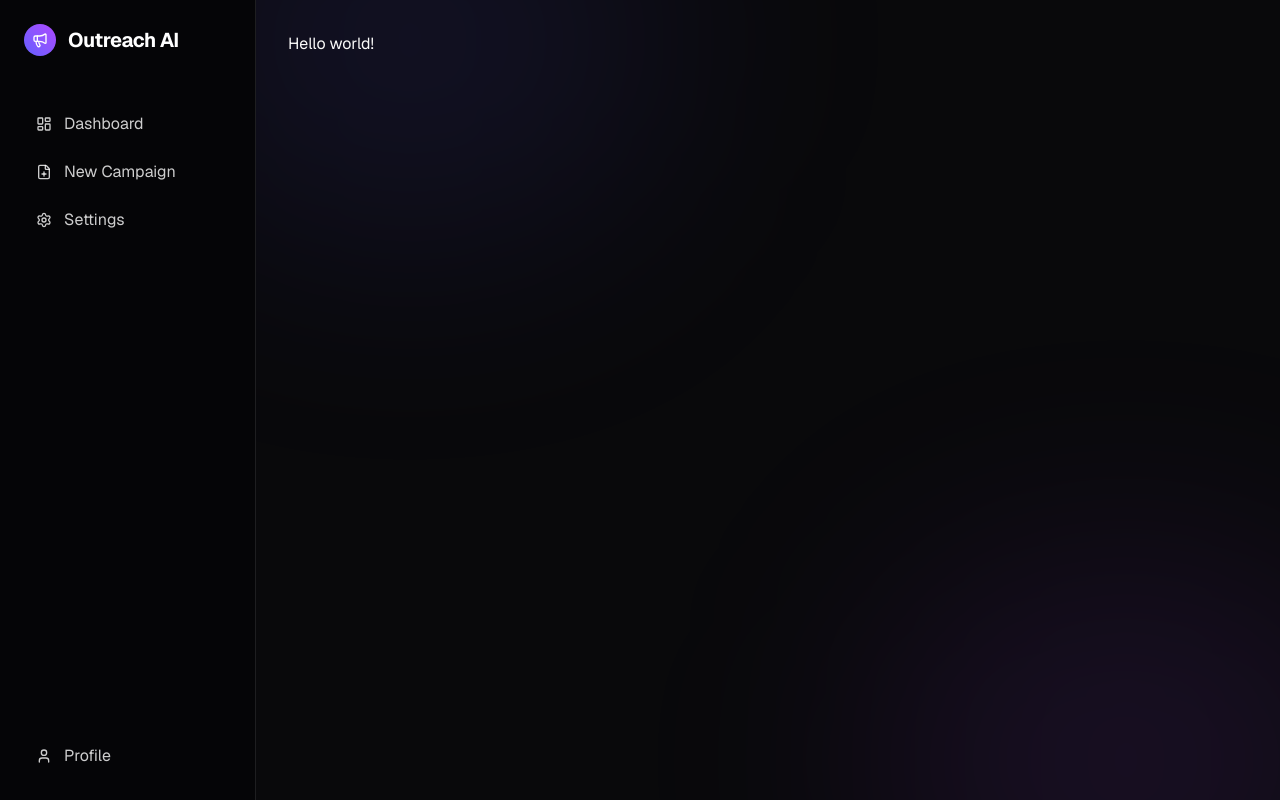
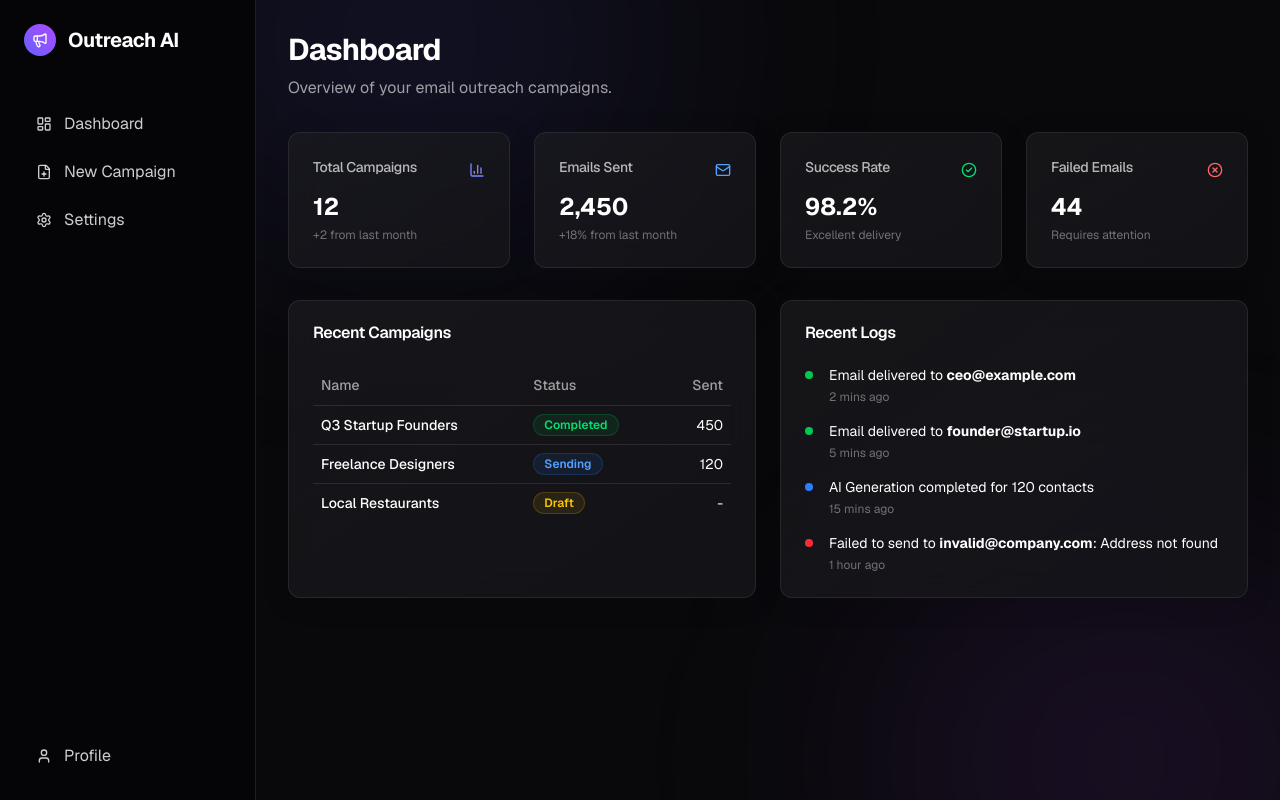
Before and after one commit to girishlade111/automatic-mail-sender-agent, a Next.js app in the folder frontend/: page / in a window 1280 px wide. Built offline with nearby package versions, Linux system fonts and the light colour scheme.

Commit message:
feat: create dashboard component with campaign statistics, status tables, and recent activity logs

```diff
--- a/frontend/src/app/page.tsx
+++ b/frontend/src/app/page.tsx
@@ -1,7 +1,132 @@
-export default function Home() {
+"use client"
+import { Card, CardContent, CardHeader, CardTitle } from "@/components/ui/card"
+import { Table, TableBody, TableCell, TableHead, TableHeader, TableRow } from "@/components/ui/table"
+import { Mail, CheckCircle2, XCircle, BarChart3 } from "lucide-react"
+
+export default function Dashboard() {
   return (
-    <main>
-      <div>Hello world!</div>
-    </main>
-  );
+    <div className="space-y-8 animate-in fade-in slide-in-from-bottom-4 duration-500">
+      <div>
+        <h1 className="text-3xl font-bold tracking-tight text-white mb-2">Dashboard</h1>
+        <p className="text-white/60">Overview of your email outreach campaigns.</p>
+      </div>
+
+      <div className="grid gap-6 md:grid-cols-2 lg:grid-cols-4">
+        <Card className="hover:border-indigo-500/30 transition-colors">
+          <CardHeader className="flex flex-row items-center justify-between pb-2">
+            <CardTitle className="text-sm font-medium text-white/70">Total Campaigns</CardTitle>
+            <BarChart3 className="h-4 w-4 text-indigo-400" />
+          </CardHeader>
+          <CardContent>
+            <div className="text-2xl font-bold">12</div>
+            <p className="text-xs text-white/40 mt-1">+2 from last month</p>
+          </CardContent>
+        </Card>
+        <Card className="hover:border-blue-500/30 transition-colors">
+          <CardHeader className="flex flex-row items-center justify-between pb-2">
+            <CardTitle className="text-sm font-medium text-white/70">Emails Sent</CardTitle>
+            <Mail className="h-4 w-4 text-blue-400" />
+          </CardHeader>
+          <CardContent>
+            <div className="text-2xl font-bold">2,450</div>
+            <p className="text-xs text-white/40 mt-1">+18% from last month</p>
+          </CardContent>
+        </Card>
+        <Card className="hover:border-green-500/30 transition-colors">
+          <CardHeader className="flex flex-row items-center justify-between pb-2">
+            <CardTitle className="text-sm font-medium text-white/70">Success Rate</CardTitle>
+            <CheckCircle2 className="h-4 w-4 text-green-400" />
+          </CardHeader>
+          <CardContent>
+            <div className="text-2xl font-bold">98.2%</div>
+            <p className="text-xs text-white/40 mt-1">Excellent delivery</p>
+          </CardContent>
+        </Card>
+        <Card className="hover:border-red-500/30 transition-colors">
+          <CardHeader className="flex flex-row items-center justify-between pb-2">
+            <CardTitle className="text-sm font-medium text-white/70">Failed Emails</CardTitle>
+            <XCircle className="h-4 w-4 text-red-400" />
+          </CardHeader>
+          <CardContent>
+            <div className="text-2xl font-bold">44</div>
+            <p className="text-xs text-white/40 mt-1">Requires attention</p>
+          </CardContent>
+        </Card>
+      </div>
+
+      <div className="grid gap-6 md:grid-cols-2">
+        <Card>
+          <CardHeader>
+            <CardTitle>Recent Campaigns</CardTitle>
+          </CardHeader>
+          <CardContent>
+            <Table>
+              <TableHeader>
+                <TableRow>
+                  <TableHead>Name</TableHead>
+                  <TableHead>Status</TableHead>
+                  <TableHead className="text-right">Sent</TableHead>
+                </TableRow>
+              </TableHeader>
+              <TableBody>
+                <TableRow>
+                  <TableCell className="font-medium">Q3 Startup Founders</TableCell>
+                  <TableCell><span className="inline-flex items-center rounded-full border border-green-500/20 bg-green-500/10 px-2.5 py-0.5 text-xs font-semibold text-green-400">Completed</span></TableCell>
+                  <TableCell className="text-right">450</TableCell>
+                </TableRow>
+                <TableRow>
+                  <TableCell className="font-medium">Freelance Designers</TableCell>
+                  <TableCell><span className="inline-flex items-center rounded-full border border-blue-500/20 bg-blue-500/10 px-2.5 py-0.5 text-xs font-semibold text-blue-400">Sending</span></TableCell>
+                  <TableCell className="text-right">120</TableCell>
+                </TableRow>
+                <TableRow>
+                  <TableCell className="font-medium">Local Restaurants</TableCell>
+                  <TableCell><span className="inline-flex items-center rounded-full border border-yellow-500/20 bg-yellow-500/10 px-2.5 py-0.5 text-xs font-semibold text-yellow-400">Draft</span></TableCell>
+                  <TableCell className="text-right">-</TableCell>
+                </TableRow>
+              </TableBody>
+            </Table>
+          </CardContent>
+        </Card>
+
+        <Card>
+          <CardHeader>
+            <CardTitle>Recent Logs</CardTitle>
+          </CardHeader>
+          <CardContent>
+            <div className="space-y-4">
+              <div className="flex items-start gap-4 text-sm">
+                <div className="w-2 h-2 mt-1.5 rounded-full bg-green-500"></div>
+                <div>
+                  <p className="text-white">Email delivered to <strong className="text-white">ceo@example.com</strong></p>
+                  <p className="text-white/40 text-xs mt-1">2 mins ago</p>
+                </div>
+              </div>
+              <div className="flex items-start gap-4 text-sm">
+                <div className="w-2 h-2 mt-1.5 rounded-full bg-green-500"></div>
+                <div>
+                  <p className="text-white">Email delivered to <strong className="text-white">founder@startup.io</strong></p>
+                  <p className="text-white/40 text-xs mt-1">5 mins ago</p>
+                </div>
+              </div>
+              <div className="flex items-start gap-4 text-sm">
+                <div className="w-2 h-2 mt-1.5 rounded-full bg-blue-500"></div>
+                <div>
+                  <p className="text-white">AI Generation completed for 120 contacts</p>
+                  <p className="text-white/40 text-xs mt-1">15 mins ago</p>
+                </div>
+              </div>
+              <div className="flex items-start gap-4 text-sm">
+                <div className="w-2 h-2 mt-1.5 rounded-full bg-red-500"></div>
+                <div>
+                  <p className="text-white">Failed to send to <strong className="text-white">invalid@company.com</strong>: Address not found</p>
+                  <p className="text-white/40 text-xs mt-1">1 hour ago</p>
+                </div>
+              </div>
+            </div>
+          </CardContent>
+        </Card>
+      </div>
+    </div>
+  )
 }
```
